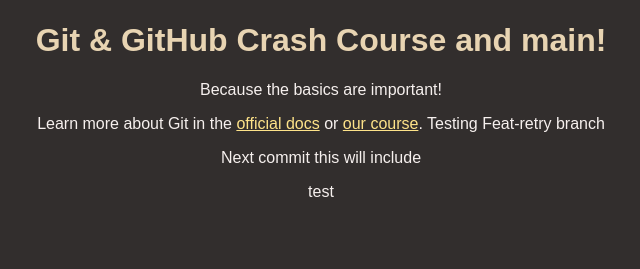
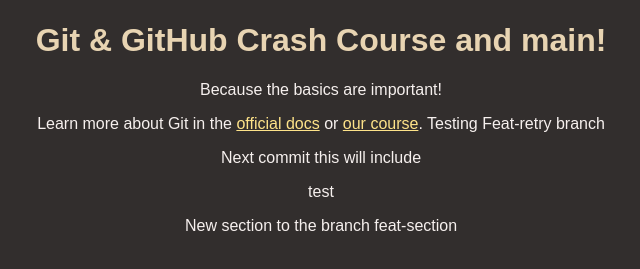
Before and after one commit to Ahamed13/Github-Tutorial, a plain HTML site: page index.html in a window 1280 px wide. Shown: the part 147-416 px from the top of the page, without its empty margins (319-959 px from the left). Drawn offline with Linux system fonts and the light colour scheme.

Commit message:
new commit with new section added at line number 28

```diff
--- a/index.html
+++ b/index.html
@@ -25,5 +25,8 @@
         test
       </p>
   </section>
+  <section>
+    New section to the branch feat-section
+  </section>
   </body>
 </html>
```
